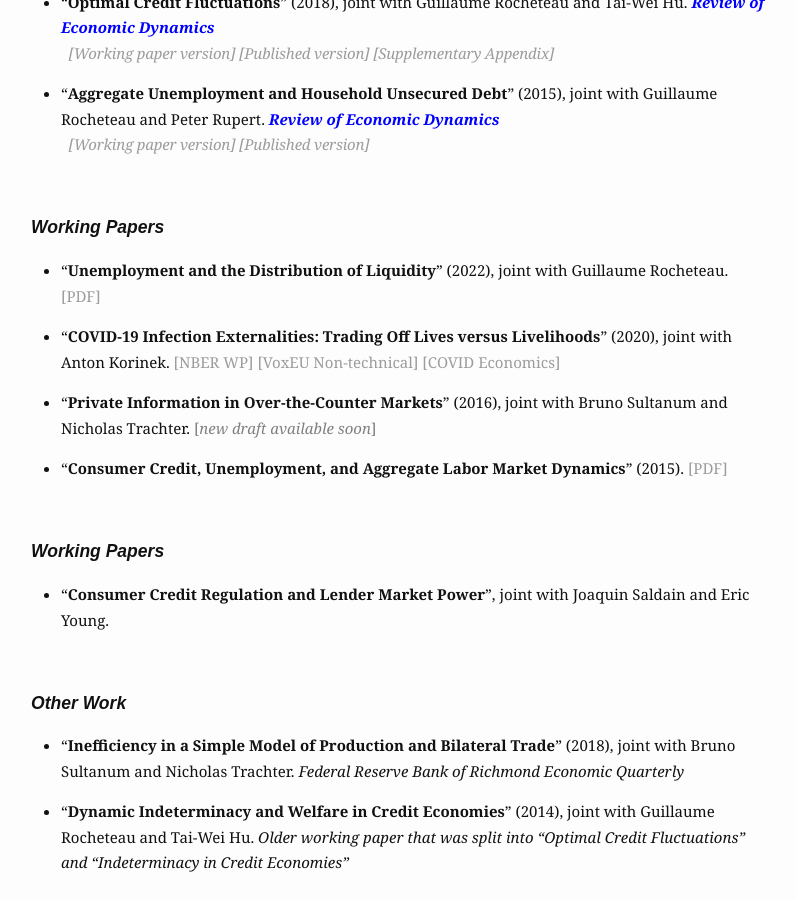
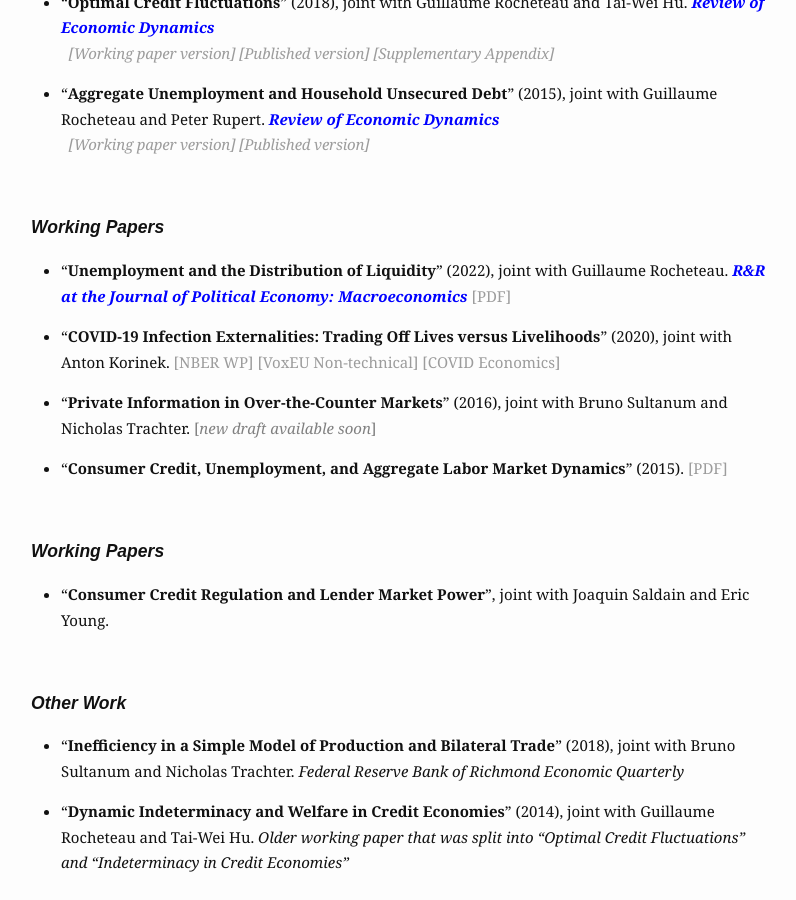
Before and after one commit to zbethune/zbethune.github.io, a Jekyll site: the page built from research.md, in a window 1280 px wide and 900 px high, scrolled down 722 px. Shown: the whole window, without its empty margins (239-1035 px from the left). Built offline with Jekyll 4.4.1, drawn with Linux system fonts in a browser that asks for light colours.

Commit message:
website update

```diff
--- a/research.md
+++ b/research.md
@@ -47,7 +47,7 @@ slug: /research
 
 ### ***Working Papers***
 
--  "__Unemployment and the Distribution of Liquidity__" (2022), joint with Guillaume Rocheteau.
+-  "__Unemployment and the Distribution of Liquidity__" (2022), joint with Guillaume Rocheteau. <span style="color: blue"> ***R&R at the Journal of Political Economy: Macroeconomics*** </span>
 <a href="./assets/pdfs/BR_Jan2022.pdf" target="_blank" rel="noopener noreferrer">[PDF]</a>
 
 -  "__COVID-19 Infection Externalities: Trading Off Lives versus Livelihoods__" (2020), joint with Anton Korinek.
```
Also changed, not shown: 4 other files.
